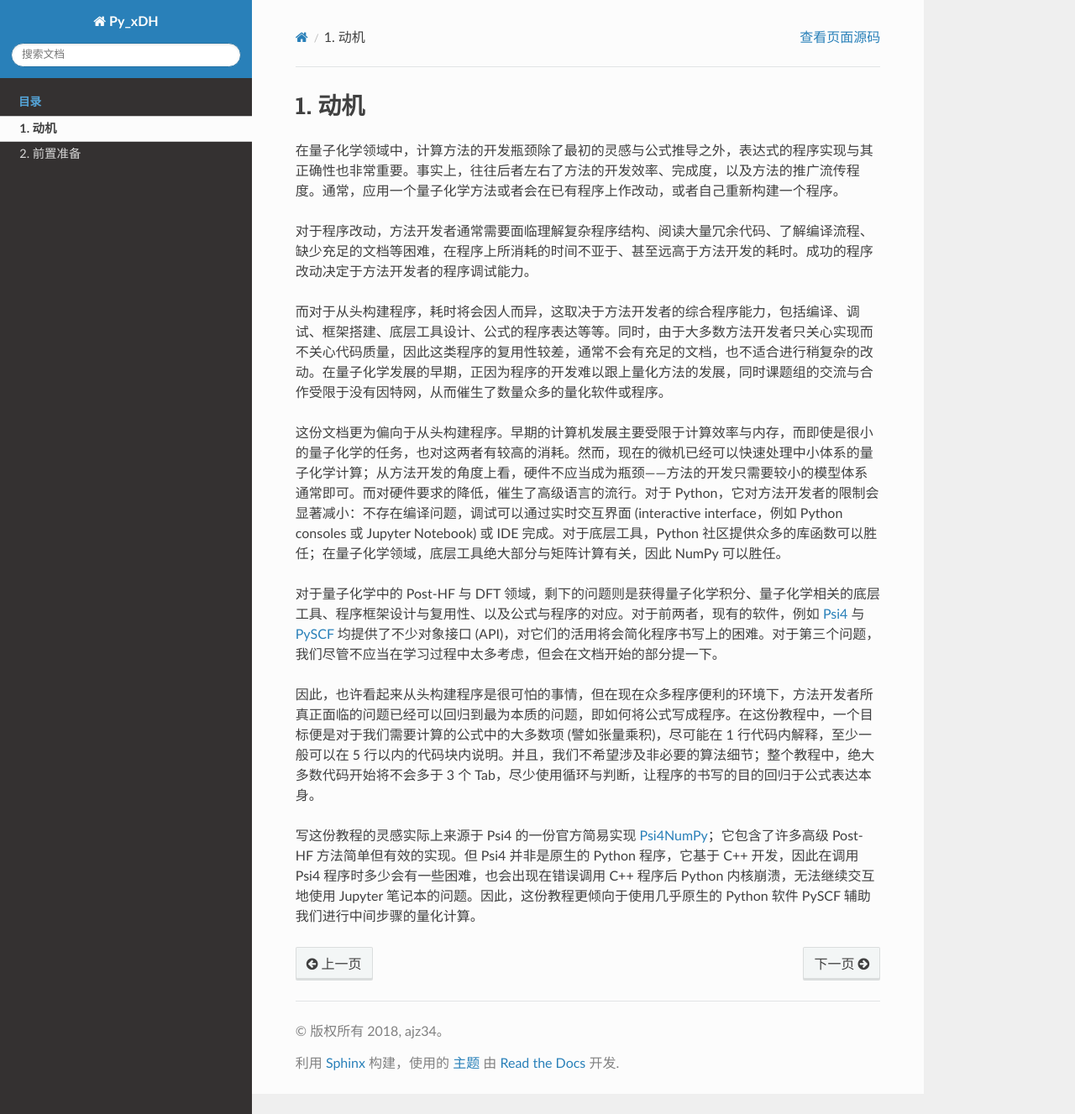
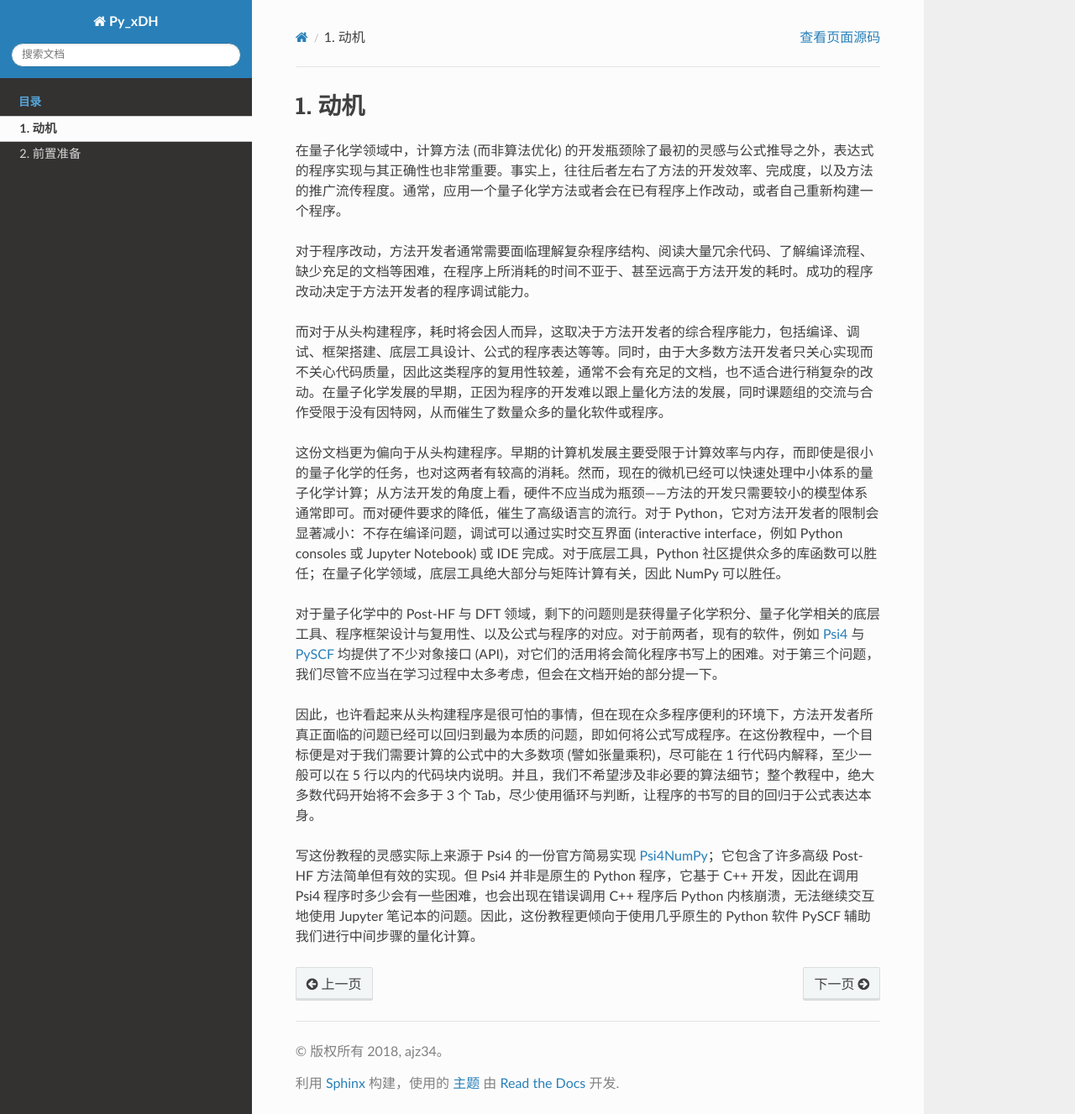
Before and after one commit to ajz34/Py_xDH, a Sphinx documentation site: the page built from docs/source/motive.rst, in a window 1280 px wide and 1327 px high. Shown: the whole window at 84% size. Built offline with Sphinx 7.4.7 and the Read the Docs theme 2.0.0, drawn with Linux system fonts in a browser that asks for light colours; part of the change alters nothing that is shown.

```diff
--- a/docs/source/include/my_rhf_hess.py
+++ /dev/null
@@ -1,192 +0,0 @@
-from pyscf import gto, scf, lib
-from pyscf.scf import cphf
-import numpy as np
-
-def my_hess_elec(scf_eng):
-
-    #----- Definine variables and utilities
-
-    # Define essential variable
-    mol = scf_eng.mol
-    nao = mol.nao
-    nmo = scf_eng.mo_energy.shape[0]
-    nocc = mol.nelec[0]
-    natm = mol.natm
-    C = scf_eng.mo_coeff
-    Co = C[:, :nocc]
-    e = scf_eng.mo_energy
-    eo = e[:nocc]
-    ev = e[nocc:]
-    mo_occ = scf_eng.mo_occ
-    D = scf_eng.make_rdm1()
-    De = np.einsum("ui, i, vi -> uv", C, e * mo_occ, C)
-    # grad-contrib integral
-    int1e_ipovlp = mol.intor('int1e_ipovlp')
-    int1e_ipkin = mol.intor("int1e_ipkin")
-    int1e_ipnuc = mol.intor("int1e_ipnuc")
-    int2e_ip1 = mol.intor("int2e_ip1")
-    # hess-contrib integral
-    int1e_ipipkin = mol.intor("int1e_ipipkin")
-    int1e_ipkinip = mol.intor("int1e_ipkinip")
-    int1e_ipipnuc = mol.intor("int1e_ipipnuc")
-    int1e_ipnucip = mol.intor("int1e_ipnucip")
-    int2e_ipip1 = mol.intor("int2e_ipip1")
-    int2e_ipvip1 = mol.intor("int2e_ipvip1")
-    int2e_ip1ip2 = mol.intor("int2e_ip1ip2")
-    int1e_ipipovlp = mol.intor("int1e_ipipovlp")
-    int1e_ipovlpip = mol.intor("int1e_ipovlpip")
-
-    def mol_slice(atm_id):
-        _, _, p0, p1 = mol.aoslice_by_atom()[atm_id]
-        return slice(p0, p1)
-
-    #----- Effective code : noU
-
-    def get_hess_ao_noU_hcore(A, B):
-        ao_matrix = np.zeros((3 * 3, nao, nao))
-        zA, zB = mol.atom_charge(A), mol.atom_charge(B)
-        sA, sB = mol_slice(A), mol_slice(B)
-        if (A == B):
-            ao_matrix[:, sA] += int1e_ipipkin[:, sA]
-            ao_matrix[:, sA] += int1e_ipipnuc[:, sA]
-            with mol.with_rinv_as_nucleus(A):
-                ao_matrix -= zA * mol.intor('int1e_ipiprinv')
-                ao_matrix -= zA * mol.intor('int1e_iprinvip')
-        ao_matrix[:, sA, sB] += int1e_ipkinip[:, sA, sB]
-        ao_matrix[:, sA, sB] += int1e_ipnucip[:, sA, sB]
-        with mol.with_rinv_as_nucleus(B):
-            ao_matrix[:, sA] += zB * mol.intor('int1e_ipiprinv')[:, sA]
-            ao_matrix[:, sA] += zB * mol.intor('int1e_iprinvip')[:, sA]
-        with mol.with_rinv_as_nucleus(A):
-            ao_matrix[:, sB] += zA * mol.intor('int1e_ipiprinv')[:, sB]
-            ao_matrix[:, sB] += zA * mol.intor('int1e_iprinvip').swapaxes(1, 2)[:, sB]
-        ao_matrix += ao_matrix.swapaxes(1, 2)
-        return ao_matrix
-
-    eri_mat1 = np.einsum("Tuvkl, kl -> Tuv", int2e_ipip1, D) * 2 - np.einsum("Tukvl, kl -> Tuv", int2e_ipip1, D)
-    eri_mat2 = np.einsum("Tuvkl, kl -> Tuv", int2e_ipvip1, D) * 2 - np.einsum("Tukvl, kl -> Tuv", int2e_ip1ip2, D)
-    eri_tensor1 = int2e_ip1ip2 * 4 - int2e_ipvip1.swapaxes(2, 3) - int2e_ip1ip2.swapaxes(2, 4)
-
-    def get_hess_ao_noU_eri(A, B):
-        ao_matrix = np.zeros((9, nao, nao))
-        sA, sB = mol_slice(A), mol_slice(B)
-        if (A == B):
-            ao_matrix[:, sA] += eri_mat1[:, sA]
-        ao_matrix[:, sA, sB] += eri_mat2[:, sA, sB]
-        ao_matrix[:, sA] += np.einsum("Tuvkl, kl -> Tuv", eri_tensor1[:, sA, :, sB], D[sB])
-        return ao_matrix
-
-    def get_hess_ao_noU_S(A, B):
-        ao_matrix = np.zeros((9, nao, nao))
-        sA, sB = mol_slice(A), mol_slice(B)
-        if (A == B):
-            ao_matrix[:, sA] -= int1e_ipipovlp[:, sA] * 2
-        ao_matrix[:, sA, sB] -= int1e_ipovlpip[:, sA, sB] * 2
-        return ao_matrix
-
-    def get_hess_noU(A, B):
-        return (np.einsum("Tuv, uv -> T", get_hess_ao_noU_hcore(A, B) + get_hess_ao_noU_eri(A, B), D).reshape(3, 3)
-                + np.einsum("Tuv, uv -> T",  + get_hess_ao_noU_S(A, B), De).reshape(3, 3))
-
-    hess_noU = np.array([ [ get_hess_noU(A, B) for B in range(natm) ] for A in range(natm) ])
-
-    #----- Effective Code: with U
-
-    def get_hess_ao_h1(A):
-        ao_matrix = np.zeros((3, nao, nao))
-        sA = mol_slice(A)
-        ao_matrix[:, sA] = (- int1e_ipkin - int1e_ipnuc
-                            - np.einsum("tuvkl, kl -> tuv", int2e_ip1, D)
-                            + 0.5 * np.einsum("tukvl, kl -> tuv", int2e_ip1, D)
-                           )[:, sA]
-        ao_matrix -= np.einsum("tkluv, kl -> tuv", int2e_ip1[:, sA], D[sA])
-        ao_matrix += 0.5 * np.einsum("tkulv, kl -> tuv", int2e_ip1[:, sA], D[sA])
-        with mol.with_rinv_as_nucleus(A):
-            ao_matrix -= mol.intor("int1e_iprinv") * mol.atom_charge(A)
-        return ao_matrix + ao_matrix.swapaxes(1, 2)
-
-    def get_hess_ao_s1(A):
-        ao_matrix = np.zeros((3, nao, nao))
-        sA = mol_slice(A)
-        ao_matrix[:, sA] = -int1e_ipovlp[:, sA]
-        return ao_matrix + ao_matrix.swapaxes(1, 2)
-
-    def Ax(x):
-        shape = x.shape
-        x = x.reshape((-1, nmo, nocc))
-        dx = C @ x @ Co.T
-        v = np.zeros_like(x)
-        for i in range(dx.shape[0]):
-            v[i] = C.T @ scf_eng.get_veff(mol, dx[i] + dx[i].T) @ Co
-        return 2 * v.reshape(shape)
-
-    hess_ao_h1 = np.array([ get_hess_ao_h1(A) for A in range(natm) ])
-    hess_ao_s1 = np.array([ get_hess_ao_s1(A) for A in range(natm) ])
-    hess_pi_h1 = np.einsum("Atuv, up, vi -> Atpi", hess_ao_h1, C, Co)
-    hess_pi_s1 = np.einsum("Atuv, up, vi -> Atpi", hess_ao_s1, C, Co)
-
-    hess_U, hess_M = cphf.solve(Ax, e, mo_occ, hess_pi_h1.reshape(-1, nmo, nocc), hess_pi_s1.reshape(-1, nmo, nocc))
-    hess_U.shape = (natm, 3, nmo, nocc); hess_M.shape = (natm, 3, nocc, nocc)
-
-    hess_withU = 4 * np.einsum("Bspi, Atpi -> ABts", hess_U, hess_pi_h1)
-    hess_withU -= 4 * np.einsum("Bspi, Atpi, i -> ABts", hess_U, hess_pi_s1, eo)
-    hess_withU -= 2 * np.einsum("Atki, Bski -> ABts", hess_pi_s1[:, :, :nocc], hess_M)
-
-    return hess_noU + hess_withU
-
-def my_hess_nuc(scf_eng):
-
-    mol = scf_eng.mol
-    natm = mol.natm
-
-    nuc_Z = np.einsum("M, N -> MN", mol.atom_charges(), mol.atom_charges())
-    nuc_V = lib.direct_sum("Mt - Nt -> MNt", mol.atom_coords(), mol.atom_coords())
-    nuc_rinv = 1 / (np.linalg.norm(nuc_V, axis=2) + np.diag([np.inf] * mol.natm))
-    nuc_5 = 3 * np.einsum("AB, AB, ABt, ABs -> ABts", nuc_Z, nuc_rinv ** 5, nuc_V, nuc_V)
-    nuc_3 = np.einsum("AB, AB -> AB", nuc_Z, nuc_rinv ** 3)
-    mask_atm = np.eye(natm)[:, :, None, None]
-    mask_3D = np.eye(3)[None, None, :, :]
-
-    hess_nuc = np.zeros((natm, natm, 3, 3))
-    hess_nuc -= nuc_5                                                        # ABts
-    hess_nuc += nuc_5.sum(axis=1) [:, None, :, :]       * mask_atm           # ABts -> AAts
-    hess_nuc += nuc_3             [:, :, None, None]    * mask_3D            # AB**
-    hess_nuc -= nuc_3.sum(axis=1) [:, None, None, None] * mask_atm * mask_3D # AB** -> AA**
-
-    return hess_nuc
-
-if __name__ == '__main__':
-
-    mol = gto.Mole()
-    mol.atom = """
-    O  0.0  0.0  0.0
-    O  0.0  0.0  1.5
-    H  1.0  0.0  0.0
-    H  0.0  1.0  1.5
-    """
-    mol.basis = "6-31G"
-    mol.build()
-
-    scf_eng = scf.RHF(mol)
-    scf_eng.kernel()
-
-    my_hess = my_hess_elec(scf_eng) + my_hess_nuc(scf_eng)
-
-    from pyscf import hessian
-
-    scf_hess = hessian.RHF(scf_eng)
-    pyscf_hess = scf_hess.kernel()
-
-    print("Hessian correct:                ", np.allclose(my_hess, pyscf_hess))
-
-    import time
-
-    time0 = time.time()
-    [my_hess_elec(scf_eng) + my_hess_nuc(scf_eng) for i in range(5)]
-    time1 = time.time()
-    print("Average time for my_hess:       ", (time1 - time0) / 5)
-
-    time0 = time.time()
-    [scf_hess.kernel() for i in range(5)]
-    time1 = time.time()
-    print("Average time for pyscf.hessian: ", (time1 - time0) / 5)
--- a/docs/source/motive.rst
+++ b/docs/source/motive.rst
@@ -1,7 +1,7 @@
 动机
 ====
 
-在量子化学领域中，计算方法的开发瓶颈除了最初的灵感与公式推导之外，表达式的程序实现与其正确性也非常重要。事实上，往往后者左右了方法的开发效率、完成度，以及方法的推广流传程度。通常，应用一个量子化学方法或者会在已有程序上作改动，或者自己重新构建一个程序。
+在量子化学领域中，计算方法 (而非算法优化) 的开发瓶颈除了最初的灵感与公式推导之外，表达式的程序实现与其正确性也非常重要。事实上，往往后者左右了方法的开发效率、完成度，以及方法的推广流传程度。通常，应用一个量子化学方法或者会在已有程序上作改动，或者自己重新构建一个程序。
 
 对于程序改动，方法开发者通常需要面临理解复杂程序结构、阅读大量冗余代码、了解编译流程、缺少充足的文档等困难，在程序上所消耗的时间不亚于、甚至远高于方法开发的耗时。成功的程序改动决定于方法开发者的程序调试能力。
 
```
Also changed, not shown: 8 other files.
